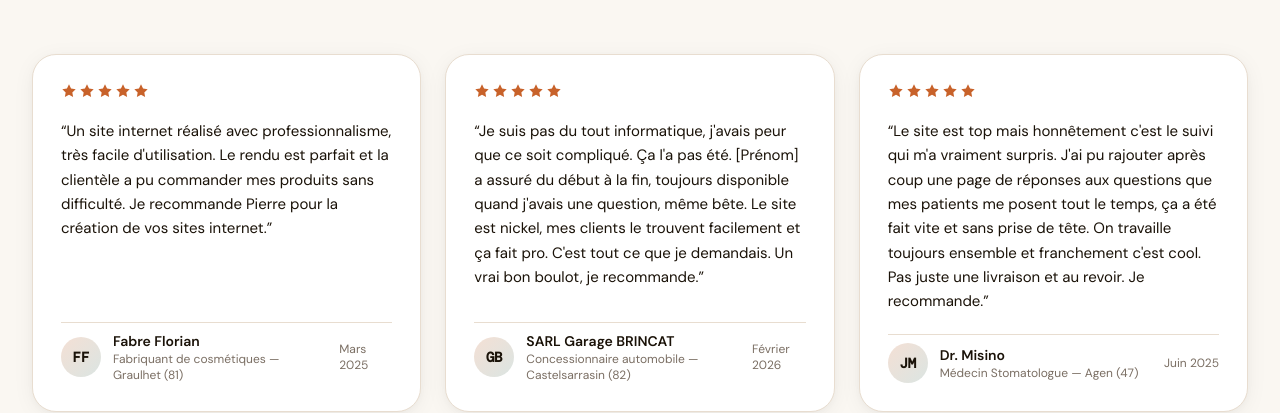
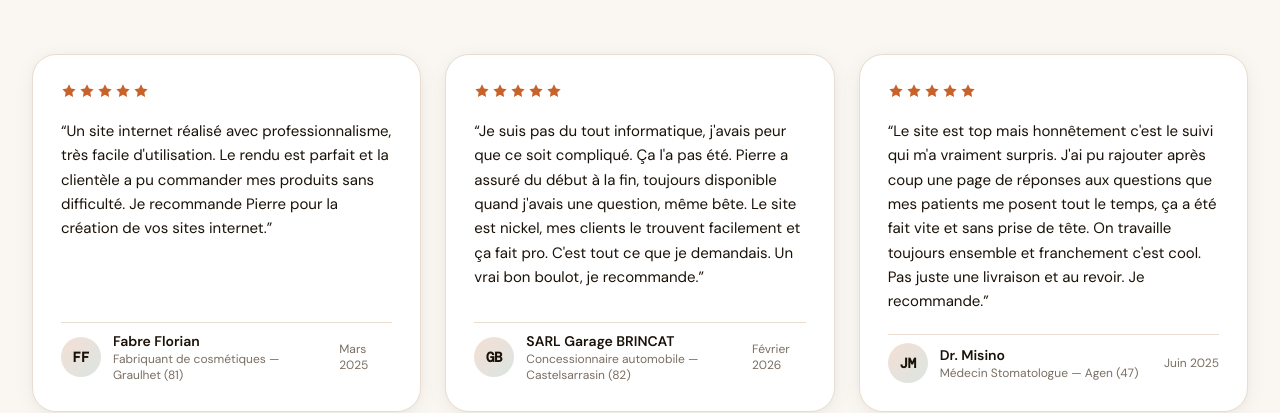
Before and after one commit to PierreG-dev/creation-sites-godino, a Next.js app: page / in a window 1280 px wide. Shown: the part 4152-4565 px from the top of the page. Built offline with nearby package versions, Linux system fonts and the light colour scheme; a web font is replaced by a local one.

Commit message:
small fix on a testimonial containing template values

```diff
--- a/src/data/testimonials.ts
+++ b/src/data/testimonials.ts
@@ -27,7 +27,7 @@ export const testimonials: Testimonial[] = [
     city: "Castelsarrasin (82)",
     avatar: "GB",
     rating: 5,
-    text: `Je suis pas du tout informatique, j'avais peur que ce soit compliqué. Ça l'a pas été. [Prénom] a assuré du début à la fin, toujours disponible quand j'avais une question, même bête.
+    text: `Je suis pas du tout informatique, j'avais peur que ce soit compliqué. Ça l'a pas été. Pierre a assuré du début à la fin, toujours disponible quand j'avais une question, même bête.
 
 Le site est nickel, mes clients le trouvent facilement et ça fait pro. C'est tout ce que je demandais.
 
```
